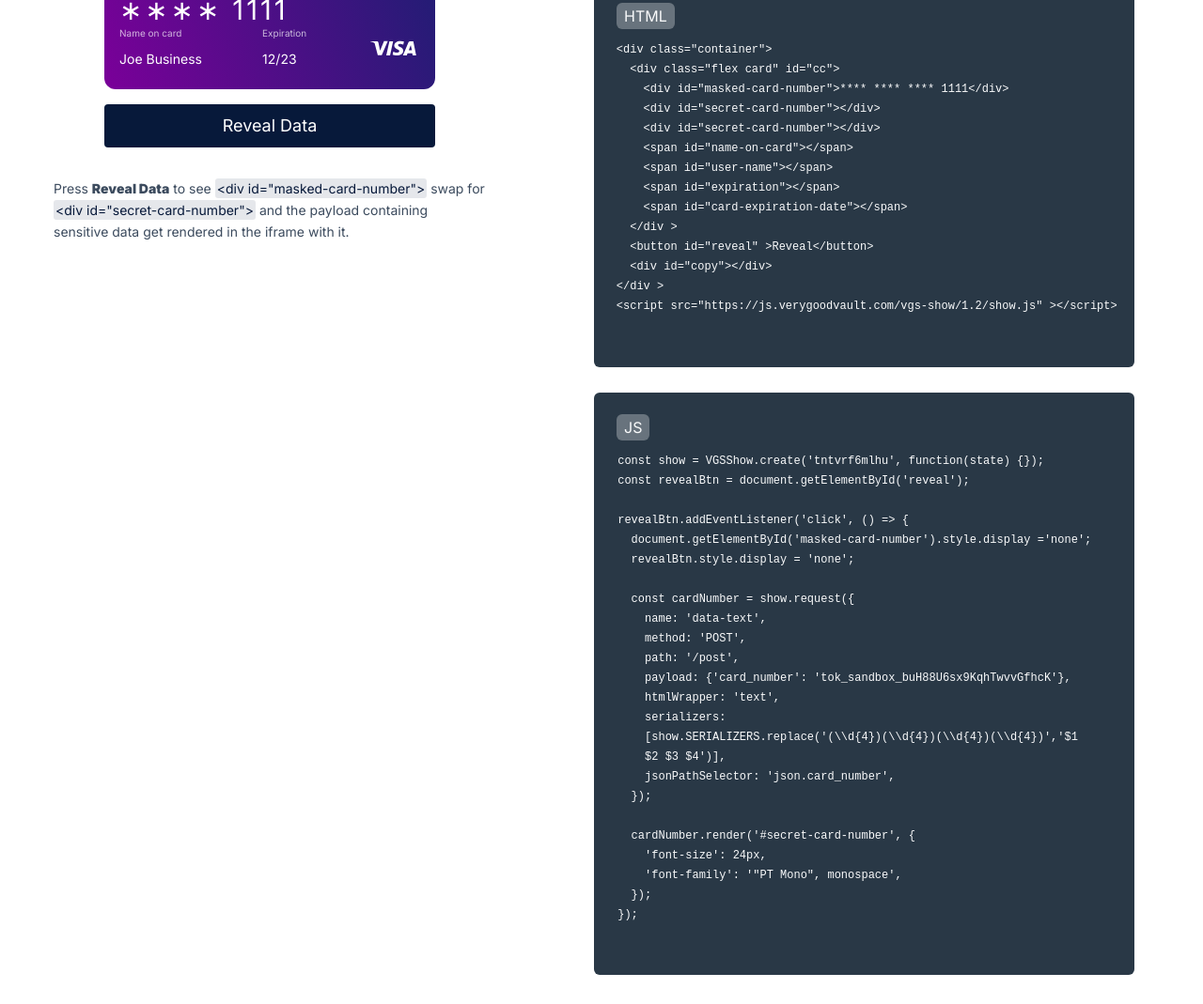
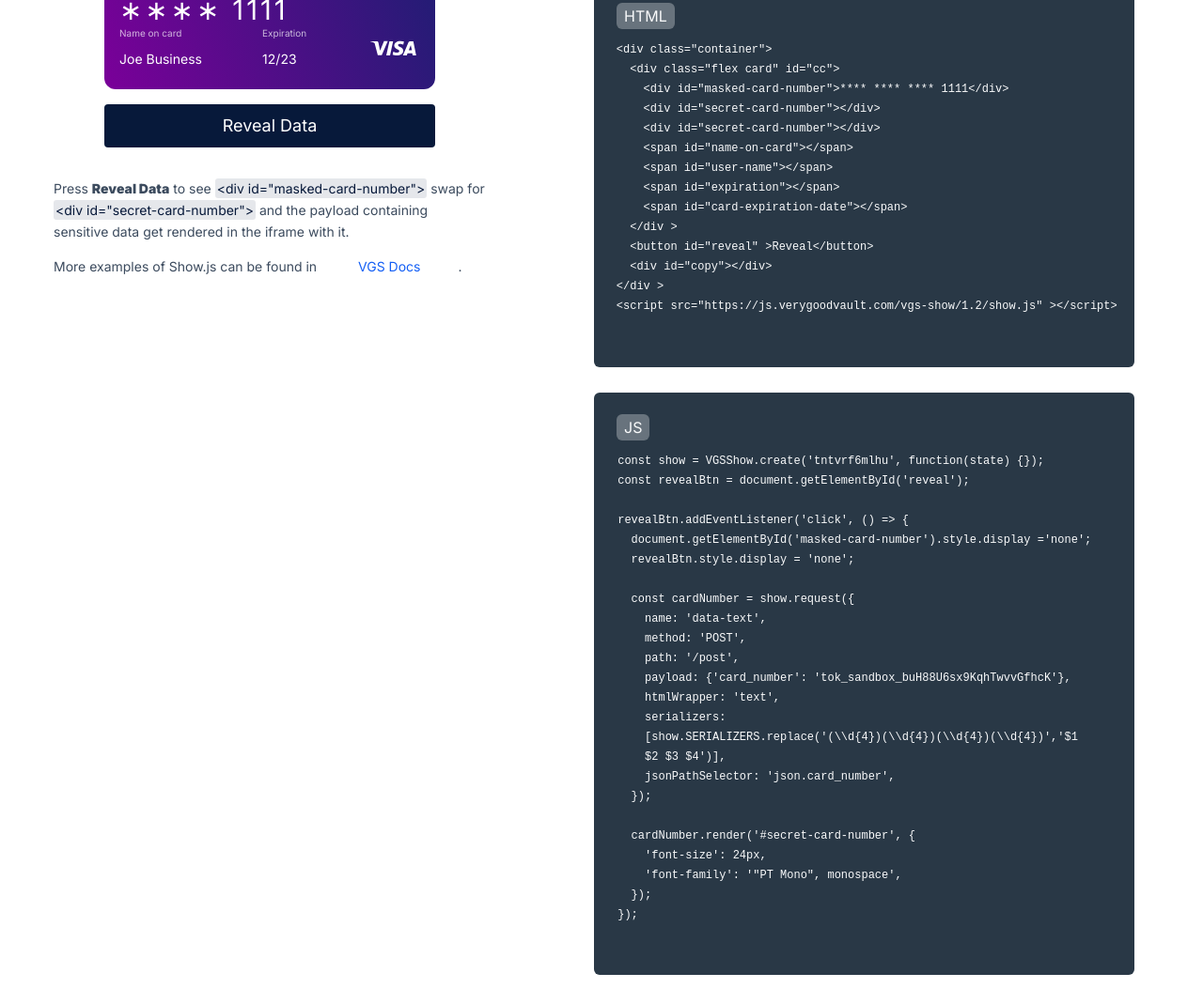
Before and after one commit to verygoodsecurity/vgs-show-examples, a website built with Vite: page index.html in a window 1280 px wide. Shown: the part 649-1718 px from the top of the page at 94% size. Built offline with nearby package versions, Linux system fonts and the light colour scheme; a script that the page names is missing.

Commit message:
updated readme and copy

```diff
--- a/index.html
+++ b/index.html
@@ -58,6 +58,8 @@
           <p>
             Press <b>Reveal Data</b> to see <span class="mark">&lt;div id="masked-card-number"&gt;</span> swap for <span class="mark">&lt;div id="secret-card-number"&gt;</span> and the payload containing sensitive data get rendered in the iframe with it.
           </p>
+
+          <p>More examples of Show.js can be found in <a href="https://www.verygoodsecurity.com/docs/vgs-show/js/configuration#code-examples" target="_blank">VGS Docs</a>.</p>
 
         </div>
         <div class="right-col">
```
Also changed, not shown: README.md, 1 other file.
